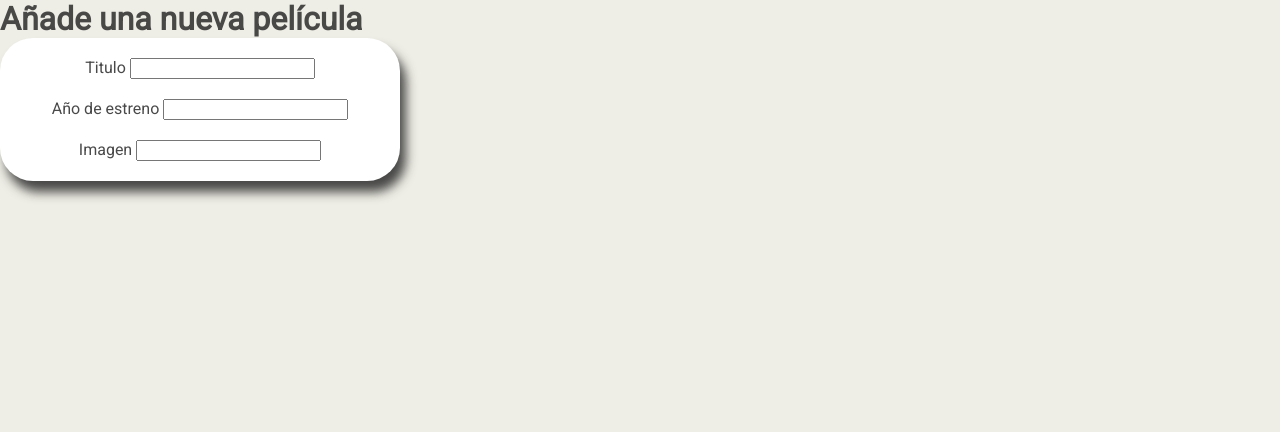
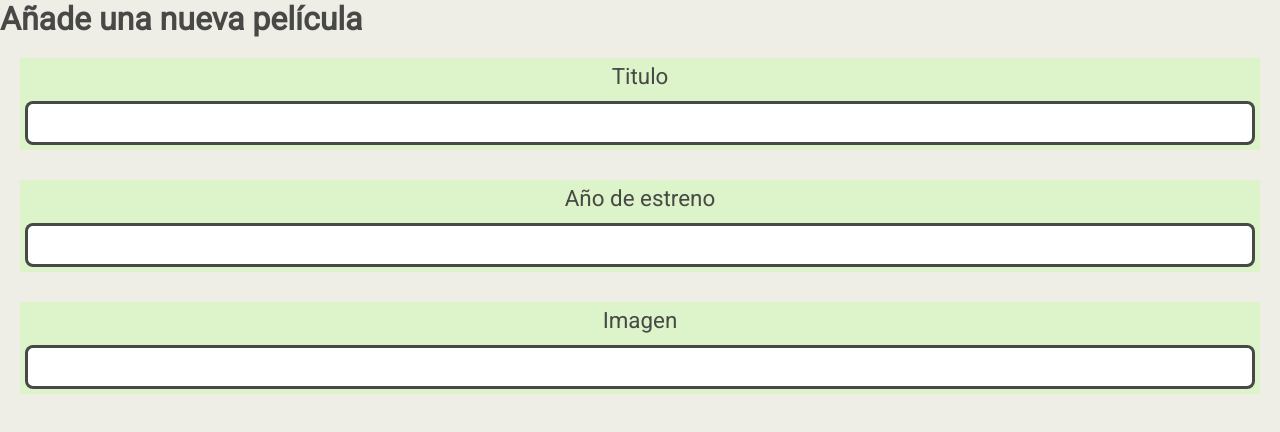
Before and after one commit to barbara28bgb/202309-w9ch1-barbara-gimeno, a React (Vite) app: page /new-film in a window 1280 px wide. Shown: the top 432 px of the page. Built offline with nearby package versions, Linux system fonts and the light colour scheme.

Commit message:
Add styles to Form

```diff
--- a/src/components/Form/FromStyled.ts
+++ b/src/components/Form/FromStyled.ts
@@ -1,15 +1,38 @@
 import styled from "styled-components";
 
 const FormStyled = styled.form`
-  background-color: white;
   display: flex;
   flex-direction: column;
-  align-items: center;
-  gap: 20px;
-  box-shadow: 6px 11px 11px 0px;
-  border-radius: 33px;
-  width: 400px;
+  gap: 30px;
   padding: 20px;
+  font-family: ${({ theme }) => theme.typography.mainFontFamily};
+
+  .form {
+    display: flex;
+    flex-direction: column;
+    justify-content: center;
+    text-align: center;
+    background-color: ${({ theme }) => theme.color.cardBackground};
+    padding: 5px;
+
+    &__label {
+      font-size: 1.4rem;
+      margin-bottom: 12px;
+    }
+
+    &__input {
+      padding: 10px 0;
+      color: ${({ theme }) => theme.color.mainBackground};
+      font-size: 1rem;
+      border: solid;
+      border-color: #393939eb;
+      border-radius: 8px;
+    }
+
+    &__box {
+      margin-top: 10px;
+    }
+  }
 `;
 
 export default FormStyled;
```
